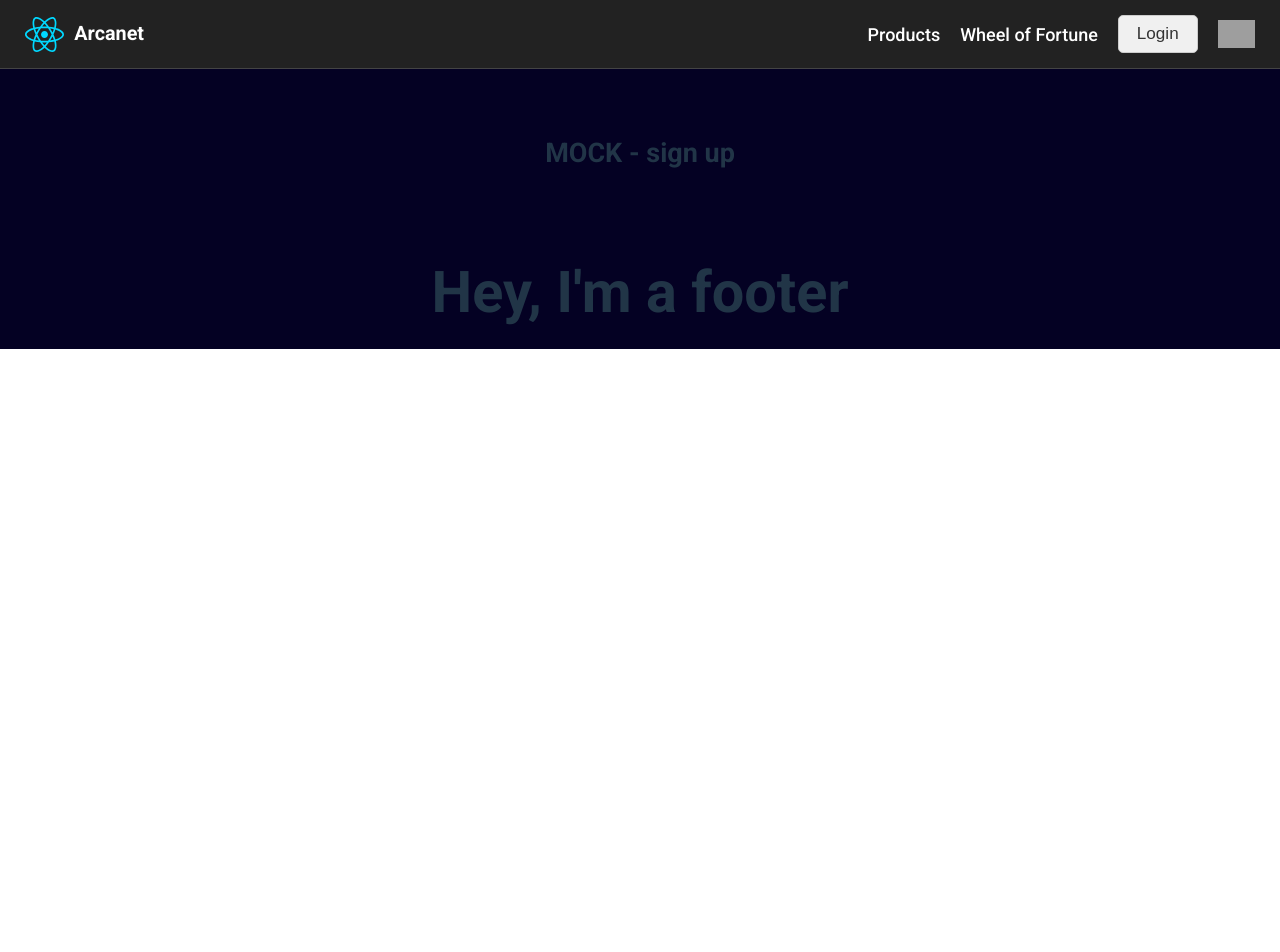
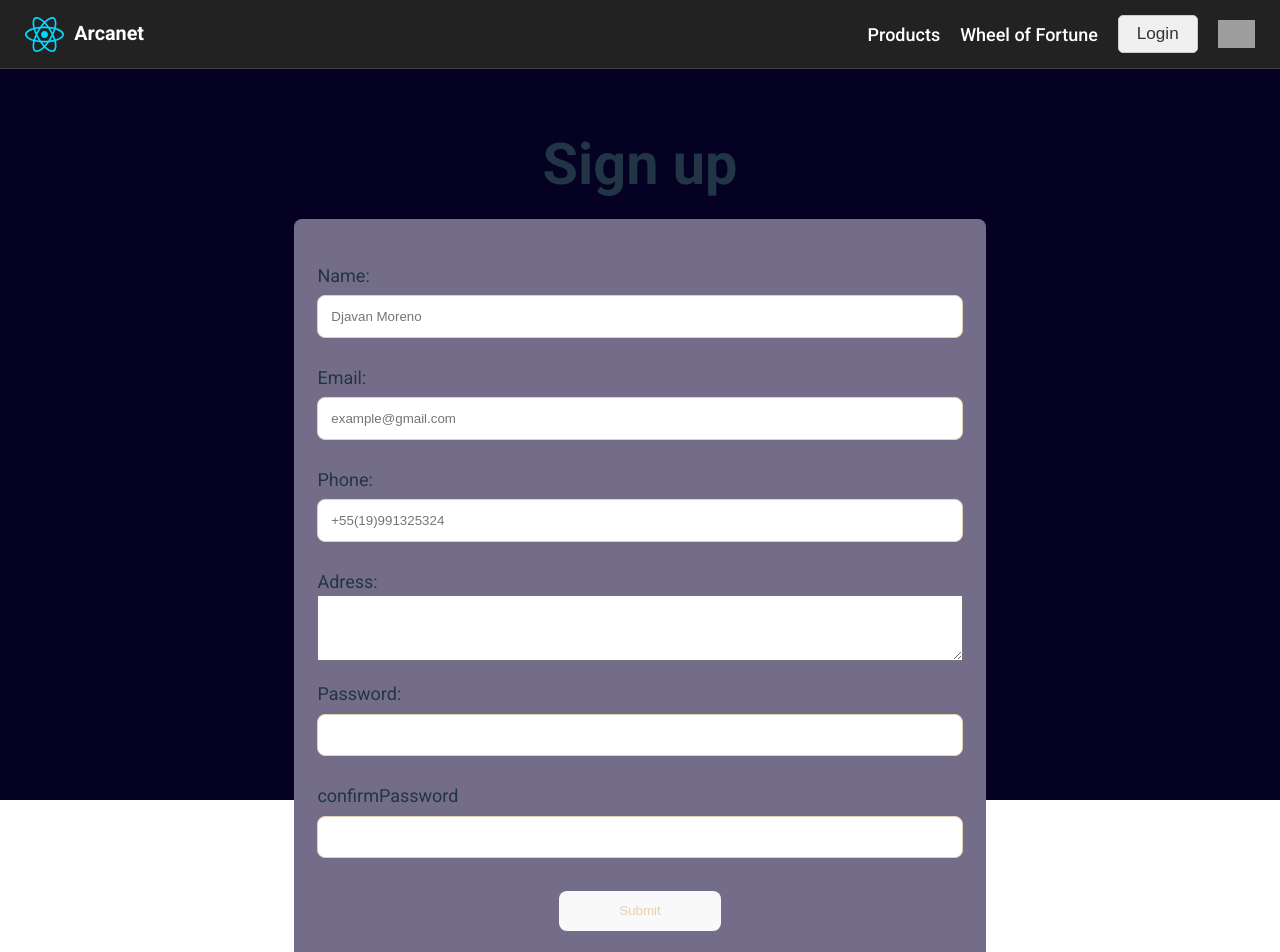
Before and after one commit to GabrielAntunes34/arcaNet-Shop, a React (Vite) app in the folder src/arcaNetFront/: page /signup in a window 1280 px wide. Shown: the top 952 px of the page. Before the commit the page ends 800 px from the top, so only its background shows below. Built offline with nearby package versions, Linux system fonts and the light colour scheme; grey boxes are pictures that could not be loaded; a web font is replaced by a local one.

Commit message:
SignModel and errorMessages

```diff
--- /dev/null
+++ b/src/arcaNetFront/src/components/ErrorMessage/ErrorMessage.css
@@ -0,0 +1,4 @@
+.error-msg {
+    color: #b70000;
+
+}
--- /dev/null
+++ b/src/arcaNetFront/src/components/ErrorMessage/ErrorMessage.jsx
@@ -0,0 +1,15 @@
+import React from 'react';
+import './ErrorMessage.css'
+
+// This component only renders a text if it recieves an error
+// Message as prop from the logic of a father component
+
+const ErrorMessage = ({message}) => {
+    return (
+        <>
+       {message && <i><small className='error-msg'>{message}</small></i>}
+        </>
+    );
+};
+
+export default ErrorMessage;
--- a/src/arcaNetFront/src/features/auth/AuthPages.css
+++ b/src/arcaNetFront/src/features/auth/AuthPages.css
@@ -16,9 +16,12 @@ form a {
     text-align: center;
 }
 
+label {
+    margin-top: 3%;
+}
 
 input {
-    margin: 1% 0% 4% 0%;
+    margin: 1% 0% 1% 0%;
     padding: 2%;
 
     border: solid .5px var(--brd-clr);
@@ -27,7 +30,7 @@ input {
 
 .form-btn {
     align-self: center;
-    margin-bottom: 4%;
+    margin: 4% 0% 4% 0%;
     width: 25%;
     padding: 2%;
 
--- a/src/arcaNetFront/src/features/auth/LoginPage.jsx
+++ b/src/arcaNetFront/src/features/auth/LoginPage.jsx
@@ -3,6 +3,7 @@ import { useNavigate } from 'react-router-dom';
 import { useState } from 'react';
 import { useAuth } from './AuthContext';
 import './AuthPages.css';
+import ErrorMessage from '../../components/ErrorMessage/ErrorMessage';
 
 // This page implements a Login form component which is interactible and responsible
 // To get the user input and send to the server to login
@@ -40,7 +41,7 @@ const LoginPage = () => {
         <h1>Login</h1>
 
         {/* This p only appears with an error in submition */}
-        {error && <p style={{ color:'red' }}>{error}</p>}
+        <ErrorMessage message={error}/>
 
         <form onSubmit={handleSubmit}>
             <label htmlFor="email">Email:</label>
@@ -49,6 +50,7 @@ const LoginPage = () => {
                 type="text"
                 value = {email}
                 onChange = {e => setEmail(e.target.value)}
+                required
             />
 
             <label htmlFor="password">Password:</label>
@@ -57,6 +59,7 @@ const LoginPage = () => {
                 type="password"
                 value={password}
                 onChange = {e => setPassword(e.target.value)}
+                required
             />
 
             {/* Button may inform if we are expecting a new request */}
--- a/src/arcaNetFront/src/features/auth/SignUpPage.jsx
+++ b/src/arcaNetFront/src/features/auth/SignUpPage.jsx
@@ -1,6 +1,146 @@
+import { useState } from 'react';
+import { useAuth } from './AuthContext';
+import './AuthPages.css';
+import ErrorMessage from '../../components/ErrorMessage/ErrorMessage';
+
+// This page implements a Login form component which is interactible and responsible
+// To get the user input and send to the server to create a new User in the database
 
 const SignUpPage = () => {
-    return <h2>MOCK - sign up</h2>
+    const [formData, setFormData] = useState({
+        email: '',
+        address: '',
+        phone: '',
+        name: '',
+        password: '',
+        confirmPassword: ''
+    });
+    const [loading, setLoading] = useState(false);
+    const [errors, setErrors] = useState({});
+
+    // Indentifies the altered field and changes it into our state
+    const handleInputChange = (e) => {
+        const {name, value} = e.target;
+
+        setFormData(prev => ({
+            ...prev,
+            [name]: value
+        }))
+        //console.log(formData);
+    }
+
+    // Implements validations for each field
+    const validateData = () => {
+        const errors = {};
+        const phoneRegex = /^\+?[\d\s\-().]{7,}$/;  // Phones may have + and must be at least 7 digits-long
+        // Passwords must have at least an symble, an capital later, an lower case letter a digit and be at least 6 digits long
+        const passRegex = /^(?=.*[^A-Za-z0-9])(?=.*[0-9])(?=.*[a-z])(?=.*[A-Z]).{6,}$/;
+
+        // Validating the user data fields
+        if (formData.email && !formData.email.includes('@'))
+            errors.email = 'Invalid email';
+        if (formData.phone && !phoneRegex.test(formData.phone))
+            errors.phone = 'Invalid phone number';
+
+        // Password policy check-ups
+        if(formData.password && !passRegex.test(formData.password))
+            errors.password = 'Passwords have at least 6 characters with symbols, numbers and capital letters';
+        if(formData.password && formData.confirmPassword && !(formData.password === formData.confirmPassword))
+            errors.confirmPassword = 'The passwords don\'t match';
+
+        // Setting the new state for erros
+        setErrors(errors);
+    }
+
+    // Checks the data and send it to save the new user at the database
+    const handleSubmit = async (e) => {
+        e.preventDefault();
+        validateData();
+
+        setLoading(true);
+        if(!errors)
+            console.log('You can signup!')
+            // Should I put the fetch over here?
+
+        setLoading(false);
+    }
+
+    return (
+        <>
+        <h1>Sign up</h1>
+
+        <form onSubmit={handleSubmit}>
+            <label htmlFor="name">Name:</label>
+            <input
+                name='name'
+                type="text"
+                placeholder='Djavan Moreno'
+                value={formData.name}
+                onChange={handleInputChange}
+                required
+            />
+
+            <label htmlFor="email">Email:</label>
+            <input
+                name='email'
+                type="text"
+                placeholder='example@gmail.com'
+                value={formData.email}
+                onChange={handleInputChange}
+                required
+            />
+            <ErrorMessage message={errors.email}/>
+
+            <label htmlFor="phone">Phone:</label>
+            <input
+                name='phone'
+                type="text"
+                placeholder='+55(19)991325324'
+                value={formData.phone}
+                onChange={handleInputChange}
+                required
+            />
+            <ErrorMessage message={errors.phone}/>
+
+
+            <label htmlFor="address">Adress:</label>
+            <textarea
+                name='address'
+                type="text"
+                rows="4"
+                value={formData.address}
+                onChange={handleInputChange}
+                required
+            />
+
+            <label htmlFor="password">Password:</label>
+            <input
+                name='password'
+                type="text"
+                value={formData.password}
+                onChange={handleInputChange}
+                required
+            />
+            <ErrorMessage message={errors.password}/>
+
+
+            <label htmlFor="confirmPassword">confirmPassword</label>
+            <input
+                name='confirmPassword'
+                type="text"
+                value={formData.confirmPassword}
+                onChange={handleInputChange}
+                required
+            />
+            <ErrorMessage message={errors.confirmPassword}/>
+
+
+            <button className='form-btn' type='submit'>
+                { loading ? 'Verifying...' : 'Submit' }
+            </button>
+        </form>
+        </>
+    )
 }
 
 export default SignUpPage;
--- a/src/arcaNetFront/src/index.css
+++ b/src/arcaNetFront/src/index.css
@@ -25,6 +25,7 @@
   --txt-dtl-clr: #daad5f;     /* Detail color */
 
   --btn-clr: #040123;         /* Button colors */
+  --btn-clr-click: rgb(0, 0, 0);
   --btn-txt-clr: #E5D0B1;     /* Text color for buttons */
 }
 
@@ -76,9 +77,13 @@ a:hover {
 }
 
 button {
+  cursor: pointer;
   background-color: var(--btn-clr);
   color: var(--btn-txt-clr);
   border: none;
+}
+button:hover {
+  background-color: #0d074e;
 }
 
 main {
@@ -96,15 +101,12 @@ button {
   background-color: #1a1a1a;
   cursor: pointer;
   transition: border-color 0.25s;
-}
-button:hover {
-  border-color: #646cff;
-}
+}*/
 button:focus,
 button:focus-visible {
   outline: 4px auto -webkit-focus-ring-color;
 }
-*/
+
 
 @media (prefers-color-scheme: light) {
   :root {
```
